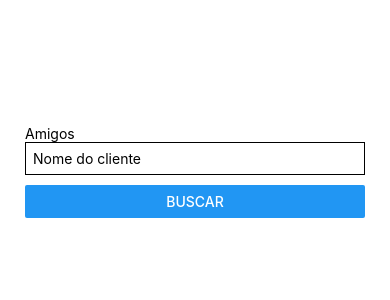
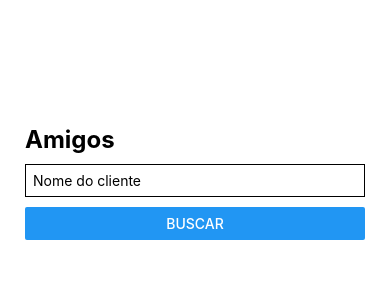
Before and after one commit to gabrielmds222/performando-apps, a React Native app: screen / in a window 390 px wide. Shown: the top 300 px of the page. Built offline with nearby package versions, Linux system fonts and the light colour scheme.

Commit message:
feat: Renderiza api em tela

```diff
--- a/src/screens/Home.tsx
+++ b/src/screens/Home.tsx
@@ -1,16 +1,30 @@
 import React, { useState } from "react";
 
-import { View, Text, TextInput, StyleSheet, Button } from "react-native";
+import {
+  View,
+  Text,
+  TextInput,
+  StyleSheet,
+  Button,
+  ScrollView,
+} from "react-native";
 
 import { FriendList } from "../components/FriendList";
 
 export function Home() {
   const [name, setName] = useState("");
+  const [friends, setFriends] = useState([]);
 
-  function handleSearch() {}
+  async function handleSearch() {
+    const response = await fetch(`http://192.168.1.5:3333/friends?q=${name}`);
+    const data = await response.json();
+
+    setFriends(data);
+  }
+
   return (
     <View style={styles.container}>
-      <Text>Amigos</Text>
+      <Text style={styles.title}>Amigos</Text>
 
       <TextInput
         placeholder="Nome do cliente"
@@ -20,7 +34,9 @@ export function Home() {
 
       <Button title="Buscar" onPress={handleSearch} />
 
-      <FriendList data={[]} />
+      <ScrollView style={styles.list}>
+        <FriendList data={friends} />
+      </ScrollView>
     </View>
   );
 }
@@ -31,9 +47,16 @@ const styles = StyleSheet.create({
     marginTop: 100,
     padding: 25,
   },
+  title: {
+    fontSize: 24,
+    fontWeight: "bold",
+  },
   input: {
     borderWidth: 1,
     padding: 7,
-    marginBottom: 10,
+    marginVertical: 10,
+  },
+  list: {
+    marginTop: 20,
   },
 });
```
